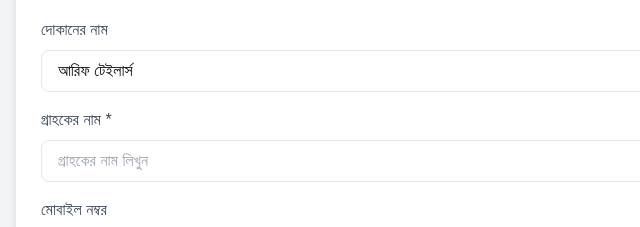
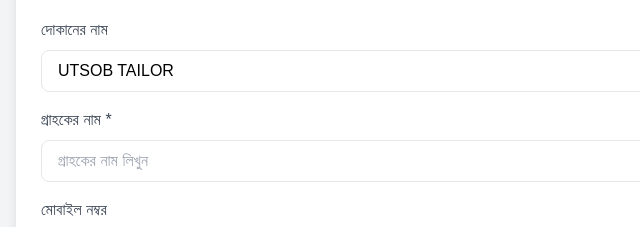
Before and after one commit to repoxyp/t, a plain HTML site: page index.html in a window 1280 px wide. Shown: the part 537-764 px from the top of the page, 0-640 px from the left. Drawn offline with nearby package versions, Linux system fonts and the light colour scheme; a web font is replaced by a local one.

Commit message:
Update index.html

```diff
--- a/index.html
+++ b/index.html
@@ -241,7 +241,7 @@
 
             <div class="mb-4">
                 <label class="block text-gray-700 bangla-font mb-2" for="shopName">দোকানের নাম</label>
-                <input type="text" id="shopName" class="w-full px-4 py-2 border rounded-lg bangla-font" value="আরিফ টেইলার্স" placeholder="দোকানের নাম লিখুন">
+                <input type="text" id="shopName" class="w-full px-4 py-2 border rounded-lg bangla-font" value="UTSOB TAILOR" placeholder="দোকানের নাম লিখুন">
             </div>
 
             <div class="mb-4">
```
